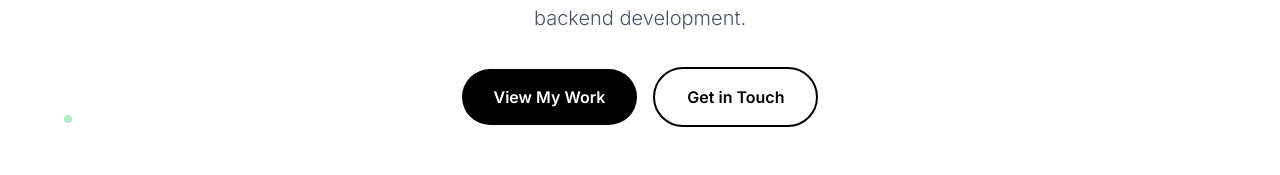
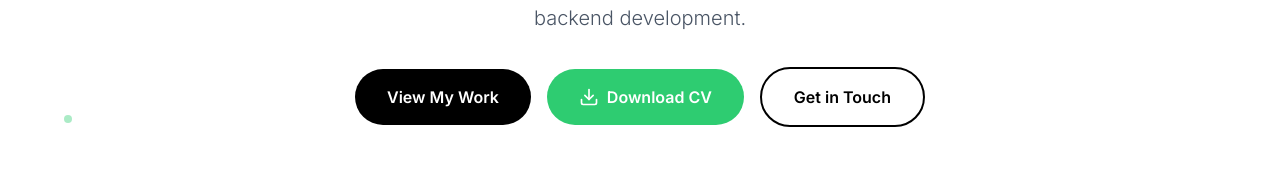
Before and after one commit to akbarwjyy/portofolio, a Next.js app: page / in a window 1280 px wide. Shown: the part 517-692 px from the top of the page. Built offline with nearby package versions, Linux system fonts and the light colour scheme; no server answers.

Commit message:
feat: add download link for CV in Hero component

```diff
--- a/src/app/components/Hero.tsx
+++ b/src/app/components/Hero.tsx
@@ -81,6 +81,28 @@ export default function Hero() {
             View My Work
           </a>
           <a
+            href="/cv/Akbar-Wijaya-CV.pdf"
+            download="Akbar-Wijaya-CV.pdf"
+            className="w-full sm:w-auto px-6 md:px-8 py-3 md:py-4 bg-[#2ECC71] text-white text-sm md:text-base font-semibold rounded-full hover:bg-[#27AE60] transition-all duration-300 hover:scale-105 text-center inline-flex items-center justify-center gap-2"
+          >
+            <svg
+              width="20"
+              height="20"
+              viewBox="0 0 24 24"
+              fill="none"
+              stroke="currentColor"
+              strokeWidth="2"
+              strokeLinecap="round"
+              strokeLinejoin="round"
+              aria-hidden="true"
+            >
+              <path d="M21 15v4a2 2 0 0 1-2 2H5a2 2 0 0 1-2-2v-4" />
+              <polyline points="7 10 12 15 17 10" />
+              <line x1="12" y1="15" x2="12" y2="3" />
+            </svg>
+            <span>Download CV</span>
+          </a>
+          <a
             href="#contact"
             className="w-full sm:w-auto px-6 md:px-8 py-3 md:py-4 border-2 border-black text-black text-sm md:text-base font-semibold rounded-full hover:bg-black hover:text-white transition-all duration-300 text-center"
           >
```
